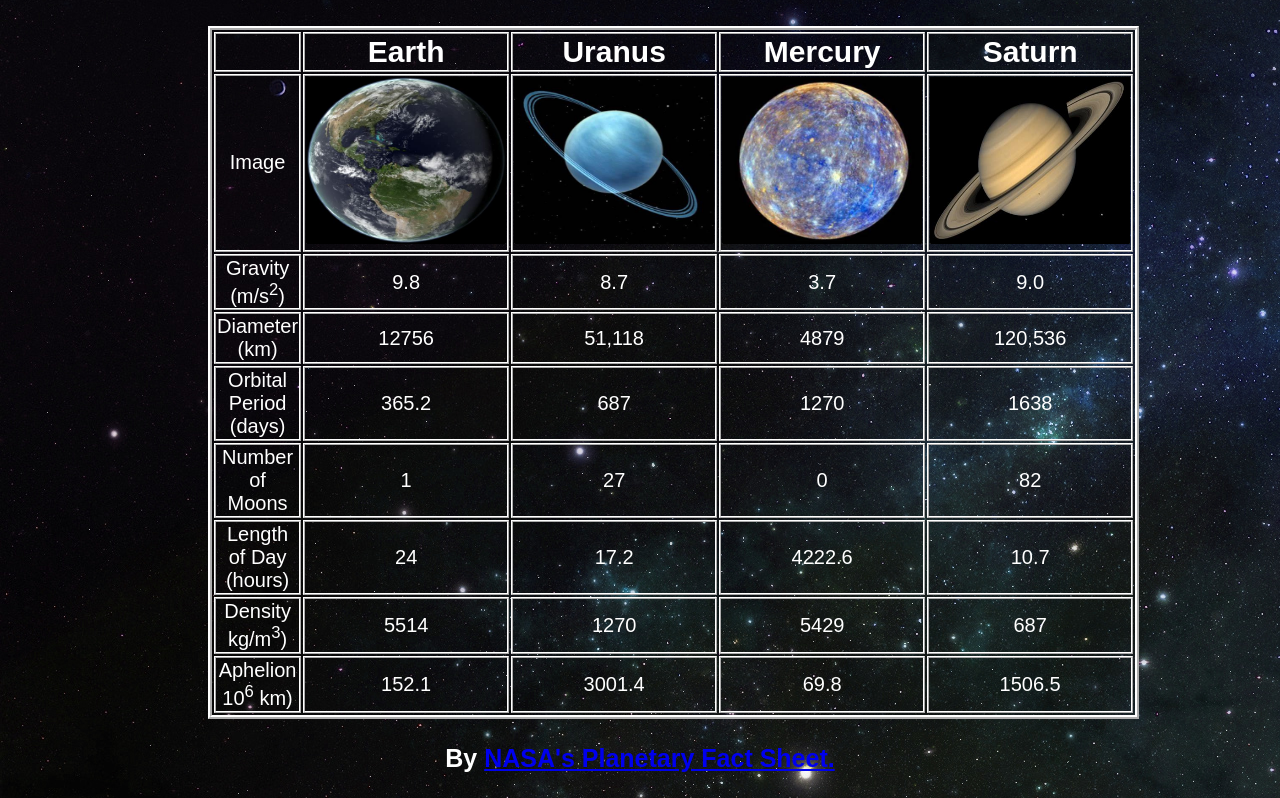
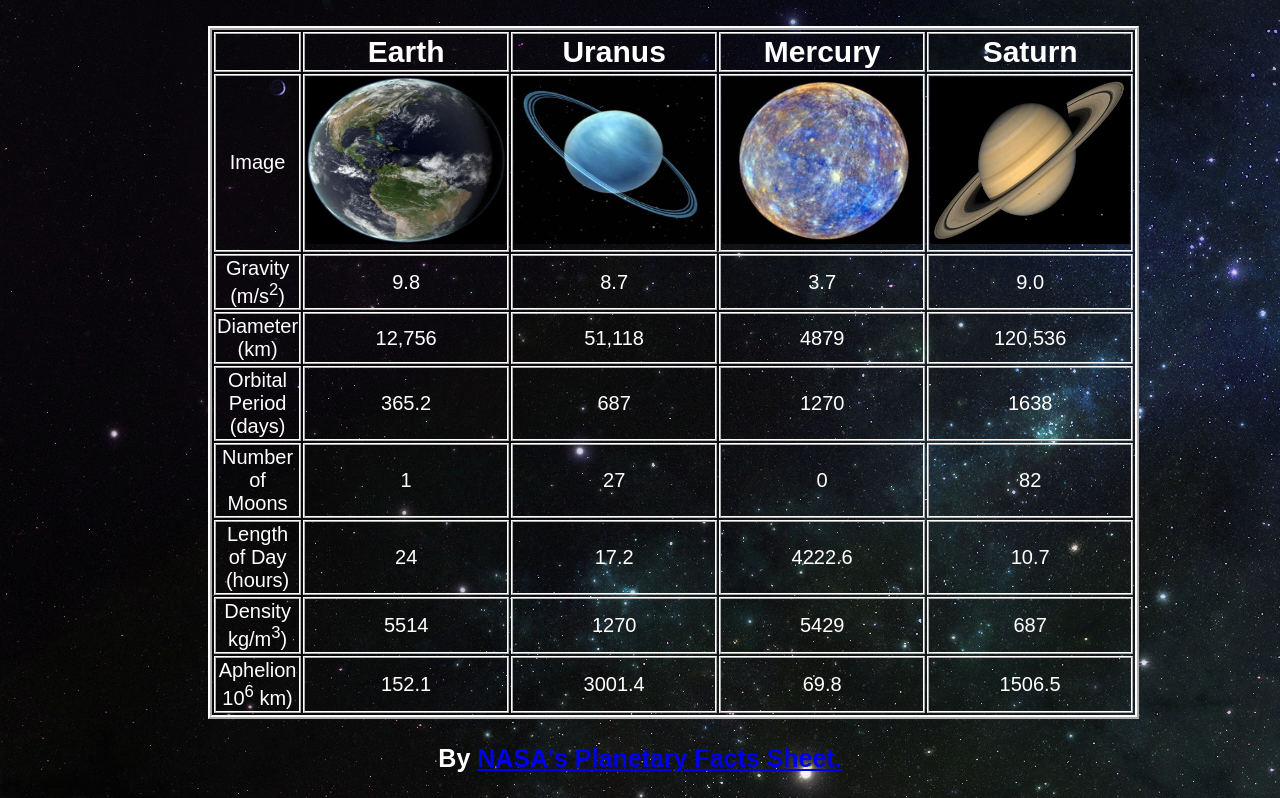
Before and after one commit to revathipanyam/Lab5, a plain HTML site: page index.html in a window 1280 px wide. Shown: the part 148-946 px from the top of the page. Drawn offline with Linux system fonts and the light colour scheme.

Commit message:
Update index.html

```diff
--- a/index.html
+++ b/index.html
@@ -31,7 +31,7 @@
       </tr>
       <tr>
         <td>Diameter (km)</td>
-      	<td>12756</td>
+      	<td>12,756</td>
       	<td>51,118</td>
       	<td>4879</td>
       	<td>120,536</td>
@@ -72,6 +72,6 @@
         <td>1506.5</td>
       </tr>
     </table>
-    <h3>By <a href="https://nssdc.gsfc.nasa.gov/planetary/factsheet/">NASA's Planetary Fact Sheet.</a></h3>
+    <h3> By <a href="https://nssdc.gsfc.nasa.gov/planetary/factsheet/">NASA's Planetary Facts Sheet.</a></h3>
    </body>
  </html>
```
